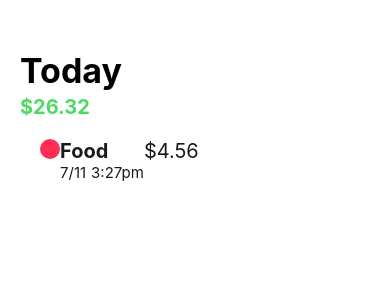
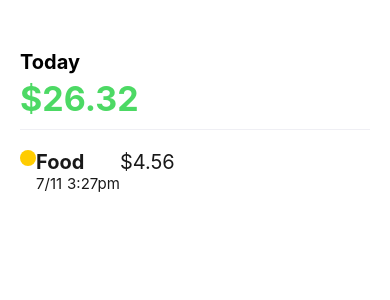
Before and after one commit to jackding96/budgeting-app, a React Native app: screen / in a window 390 px wide. Shown: the top 300 px of the page. Built offline with nearby package versions, Linux system fonts and the light colour scheme.

Commit message:
styling tweaks

```diff
--- a/App.styles.js
+++ b/App.styles.js
@@ -5,5 +5,7 @@ export default StyleSheet.create({
   container: {
     flex: 1,
     marginTop: 20,
+    marginLeft: 20,
+    marginRight: 20,
   }
 });
--- a/Header.styles.js
+++ b/Header.styles.js
@@ -3,19 +3,25 @@ import SYSTEM_COLORS from './colors.styles.js';
 
 export default StyleSheet.create({
   mainText: {
-    fontSize: 34,
+    fontSize: 20,
     marginBottom: 4,
     fontFamily: 'System',
     fontWeight: "bold",
   },
   secondaryText: {
-    fontSize: 20,
+    fontSize: 34,
     fontWeight: "bold",
     color: SYSTEM_COLORS.green
   },
   header: {
-    paddingLeft: 20,
+    paddingBottom: 10,
     marginTop: 30,
     marginBottom: 20,
+    display: 'flex',
+    // flexDirection: 'row',
+    // justifyContent: 'space-between',
+    // alignItems: 'center',
+    borderBottomWidth: 1,
+    borderBottomColor: SYSTEM_COLORS.extralightgray
   }
 });
--- a/LineItem.styles.js
+++ b/LineItem.styles.js
@@ -3,17 +3,16 @@ import SYSTEM_COLORS from './colors.styles.js';
 
 export default StyleSheet.create({
   list: {
-    paddingLeft: 40,
   },
   listItem: {
     display: 'flex',
     flexDirection: 'row',
   },
   listIcon: {
-    height: 20,
-    width: 20,
-    borderRadius: 10,
-    backgroundColor: SYSTEM_COLORS.pink,
+    height: 16,
+    width: 16,
+    borderRadius: 8,
+    backgroundColor: SYSTEM_COLORS.yellow,
   },
   listTextMain: {
     fontSize: 20,
```
